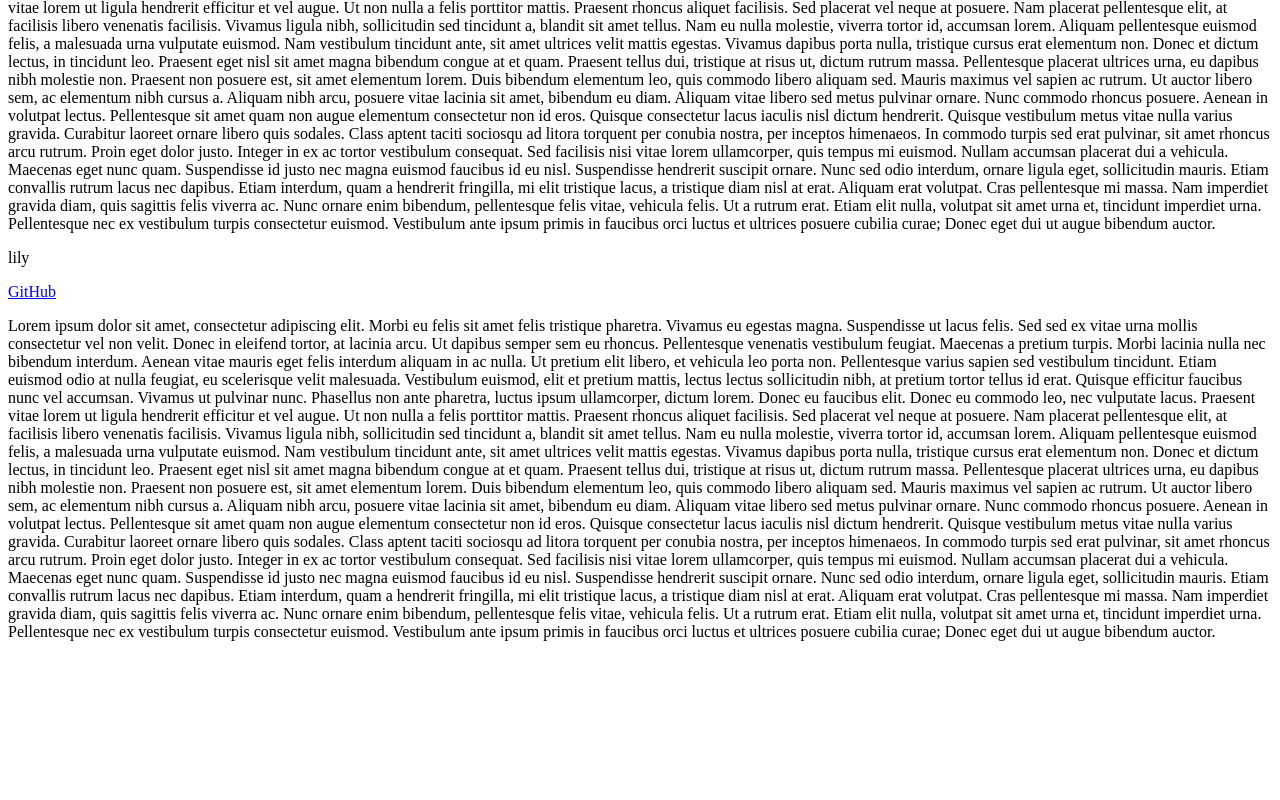
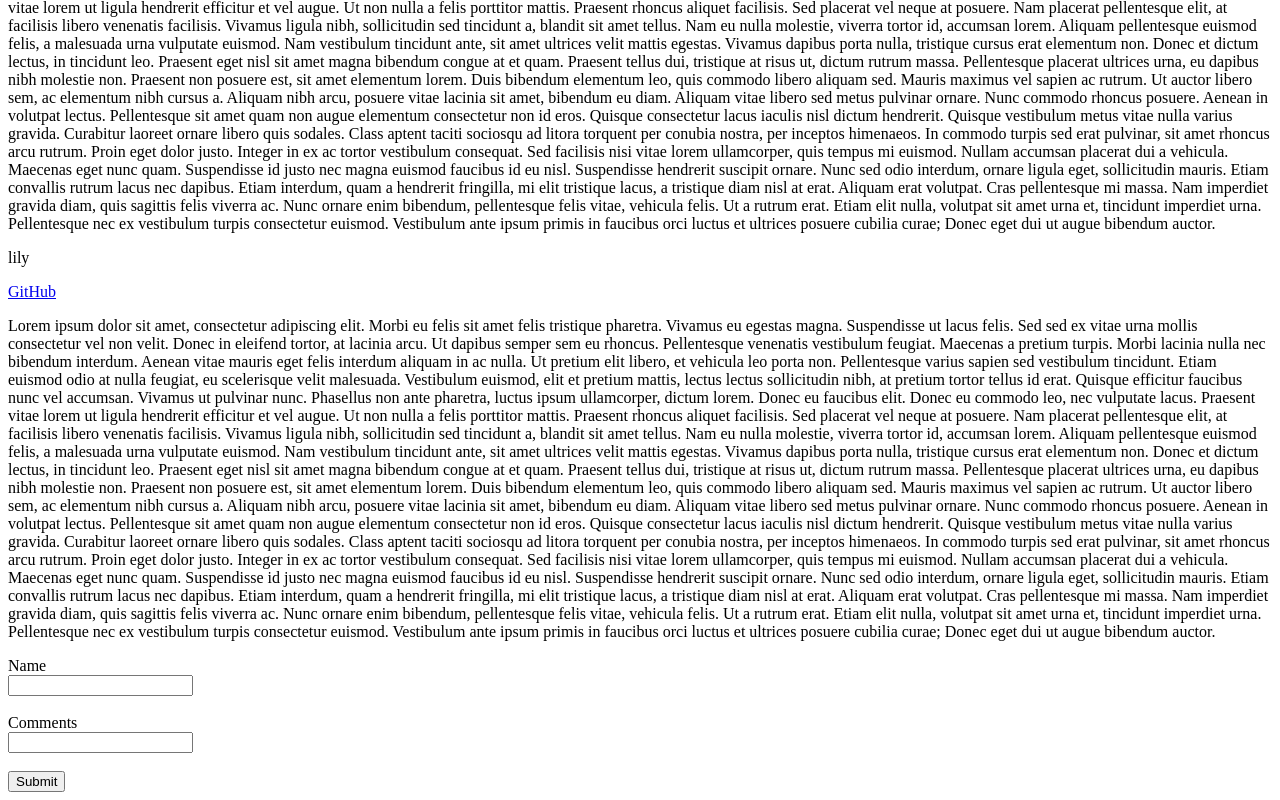
Before and after one commit to JuHaoChen1997/youtube-clone-project, a React (Create React App) app: page / in a window 1280 px wide. Shown: the part 1115-1915 px from the top of the page. Before the commit the page ends 1772 px from the top, so only its background shows below. Built offline with nearby package versions, Linux system fonts and the light colour scheme.

Commit message:
forms created

```diff
--- a/src/App.css
+++ b/src/App.css
@@ -36,3 +36,7 @@
     transform: rotate(360deg);
   }
 } */
+
+ul {
+  list-style: none;
+}
--- a/src/App.js
+++ b/src/App.js
@@ -1,13 +1,39 @@
 import './App.css'
 import React from 'react'
-import About from './Components/About'
+import About from './components/About'
 
 class App extends React.Component {
   constructor() {
     super()
-    this.state = {}
+    this.state = {
+      userName: '',
+      userComment: '',
+      comments: [],
+    }
   }
+
+  handleNameChange = (event) => {
+    const { value } = event.target
+    this.setState({ userName: value })
+  }
+
+  handleCommentChange = (event) => {
+    const { value } = event.target
+    this.setState({ userComment: value })
+  }
+
+  handleSubmit = (event) => {
+    event.preventDefault()
+    const { userName, userComment, comments } = this.state
+
+    this.setState({
+      comments: [...comments, (<strong>{userName}</strong>), userComment],
+    })
+  }
+
   render() {
+    const { userComment, userName, comments } = this.state
+    console.log(userName)
     return (
       <div className='App'>
         <main className='main'>
@@ -17,6 +43,34 @@ class App extends React.Component {
             <h2 className='about-button'>About</h2>
           </div>
           <About />
+          <form onSubmit={this.handleSubmit}>
+            Name
+            <br />
+            <input
+              id='text'
+              name='name'
+              type='text'
+              value={userName}
+              onChange={this.handleNameChange}
+            />
+            <br />
+            <br />
+            Comments
+            <br />
+            <input
+              id='text'
+              name='text'
+              type='text'
+              value={userComment}
+              onChange={this.handleCommentChange}
+            />
+            <br />
+            <br />
+            <button>Submit</button>
+            {comments.map((comment, ind) => (
+              <p key={ind}>{comment}<br/></p>
+            ))}
+          </form>
         </main>
       </div>
     )
```
